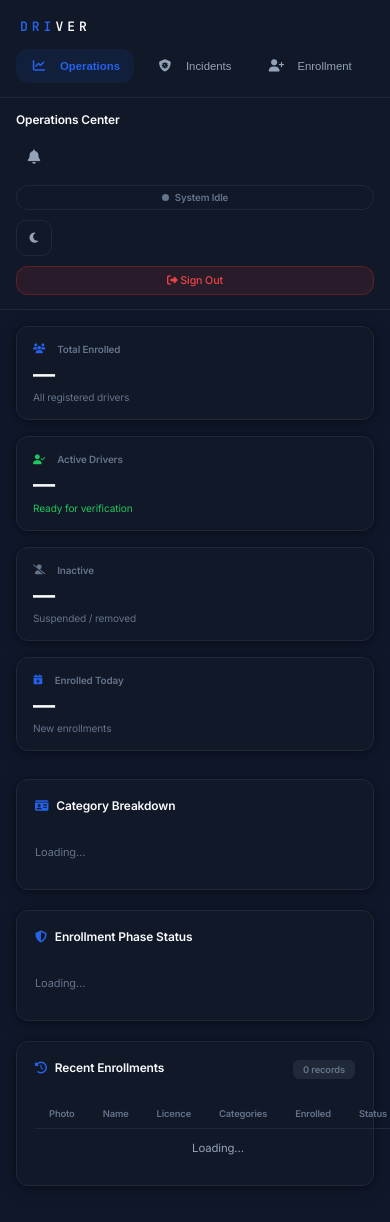
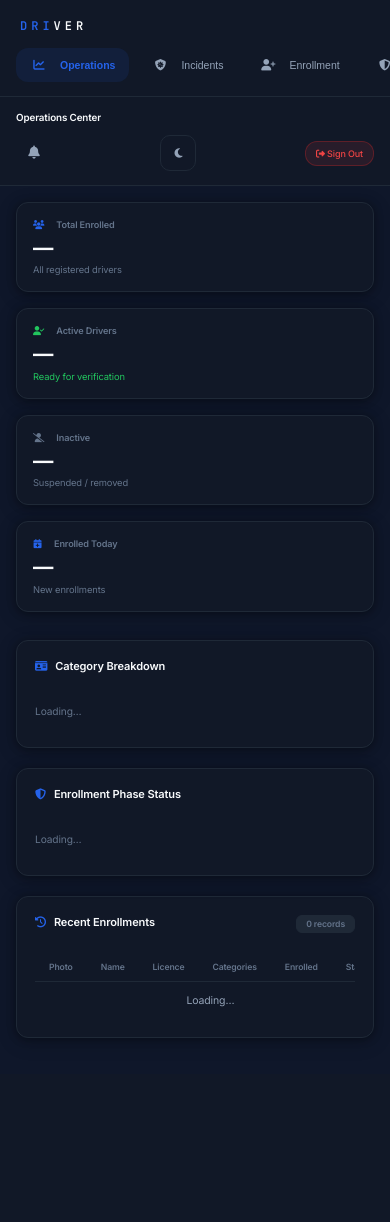
Before and after one commit to igifaru/DraverIdentityVerification_and_Authorization, a Python web app: template src/dashboard/templates/index.html in a window 390 px wide. After the commit the page ends 1038 px from the top, so only its background shows below. Run offline with Jinja, Linux system fonts and the light colour scheme; the template is opened without the code that fills it, so the values that code supplies are empty.

Commit message:
responsiveness improved

```diff
--- a/config/config.yaml
+++ b/config/config.yaml
@@ -26,7 +26,7 @@ database:
   port: 5432
   name: "draver_db"
   user: "postgres"
-  password: "admin123"
+  password: "newsecurepassword123"
   # Optional: set full DSN directly to override all fields above
   # url: "postgresql://postgres:postgres@localhost:5432/draver_db"
 
--- a/src/dashboard/static/css/dashboard.css
+++ b/src/dashboard/static/css/dashboard.css
@@ -787,6 +787,12 @@ nav.sidebar-nav {
     cursor: not-allowed;
 }
 
+.btn-sm {
+    padding: 5px 11px;
+    font-size: 0.76rem;
+    gap: 5px;
+}
+
 /* ================================================================
    ENROLLMENT
    ================================================================ */
@@ -1821,7 +1827,11 @@ nav.sidebar-nav {
     .panel .data-table {
         display: block;
         overflow-x: auto;
-        min-width: 760px;
+        -webkit-overflow-scrolling: touch;
+    }
+
+    .panel .data-table th,
+    .panel .data-table td {
         white-space: nowrap;
     }
 
@@ -1852,9 +1862,9 @@ nav.sidebar-nav {
 
     .notifications-dropdown {
         width: min(92vw, 420px);
-        right: auto;
-        left: 50%;
-        transform: translateX(-50%);
+        right: 0;
+        left: auto;
+        transform: none;
     }
 
     .scroll-area {
@@ -1922,24 +1932,35 @@ nav.sidebar-nav {
 }
 
 @media (max-width: 520px) {
+    html {
+        font-size: 12px;
+    }
+
     .brand {
         letter-spacing: 4px;
         font-size: 1rem;
     }
 
+    /* Keep top-bar-right as a single compact row — hide the sys-chip
+       (not critical info on a small phone) to save space */
     .top-bar-right {
-        align-items: stretch;
+        align-items: center;
+        gap: 8px;
+        flex-wrap: nowrap;
+    }
+
+    .sys-chip {
+        display: none;
     }
 
     .btn-signout {
-        width: 100%;
-        text-align: center;
-        justify-content: center;
-    }
-
-    .sys-chip {
-        width: 100%;
-        justify-content: center;
+        font-size: 0.75rem;
+        padding: 6px 10px;
+        white-space: nowrap;
+    }
+
+    .page-title {
+        font-size: 0.82rem;
     }
 
     .capture-frame {
```
Also changed, not shown: src/dashboard/static/css/driver.css (+32 -37 lines).
